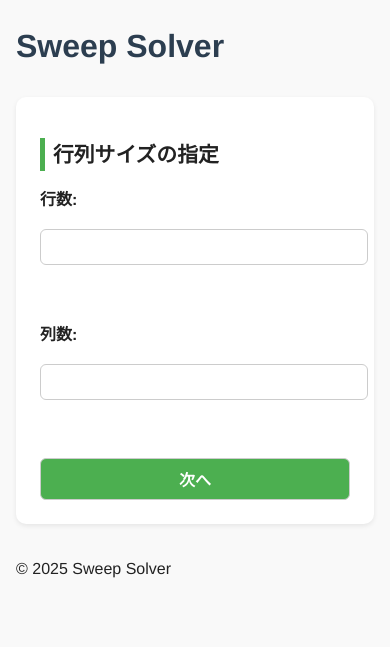
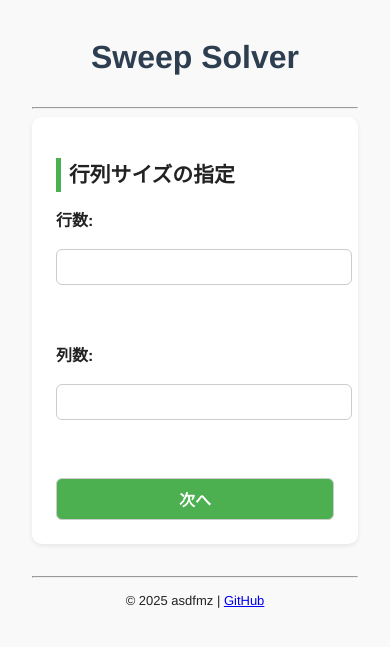
Before and after one commit to asdfmz/sweep-solver, a Flask app: page /init/size in a window 390 px wide. Shown: the top 647 px of the page. Run offline with Flask 3, Linux system fonts and the light colour scheme.

Commit message:
update: base.html and its css

```diff
--- a/static/css/base.css
+++ b/static/css/base.css
@@ -21,19 +21,3 @@ h2 {
   padding-left: var(--space-xs);
   color: var(--color-text);
 }
-
-/* ====== スマホ対応（簡易） ====== */
-@media (max-width: 600px) {
-  body {
-    margin: var(--space-sm);
-  }
-
-  .block-section,
-  .card {
-    padding: var(--space-sm);
-  }
-
-  form {
-    gap: var(--font-xs);
-  }
-}
--- /dev/null
+++ b/static/css/components/app-footer.css
@@ -0,0 +1,4 @@
+.app-footer__copyright {
+  text-align: center;
+  font-size: small;
+}
--- /dev/null
+++ b/static/css/components/app-header.css
@@ -0,0 +1,8 @@
+.app-header__title {
+  text-align: center;
+}
+
+.app-header__title a {
+  text-decoration: none;
+  color: inherit;
+}
--- a/templates/base.html
+++ b/templates/base.html
@@ -17,19 +17,29 @@
   <link rel="stylesheet" href="{{ url_for('static', filename='css/components.css') }}">
   <link rel="stylesheet" href="{{ url_for('static', filename='css/form.css') }}">
   <link rel="stylesheet" href="{{ url_for('static', filename='css/history.css') }}">
-
+  <link rel="stylesheet" href="{{ url_for('static', filename='css/components/app-header.css') }}">
+  <link rel="stylesheet" href="{{ url_for('static', filename='css/components/app-footer.css') }}">
 </head>
 <body>
-  <header>
-    <h1>Sweep Solver</h1>
+  <header class="app-header">
+    <h1 class="app-header__title">
+      <a href="/">Sweep Solver</a>
+    </h1>
+    <hr>
   </header>
 
   <main>
     {% block content %}{% endblock %}
   </main>
 
-  <footer>
-    <p>&copy; 2025 Sweep Solver</p>
+  <footer class="app-footer">
+    <hr>
+    <p class="app-footer__copyright">
+        &copy; 2025 asdfmz
+        | <a href="https://github.com/asdfmz/sweep_solver" target="_blank">GitHub</a>
+    </p>
   </footer>
+
+  {% block scripts %}{% endblock %}
 </body>
 </html>
```
